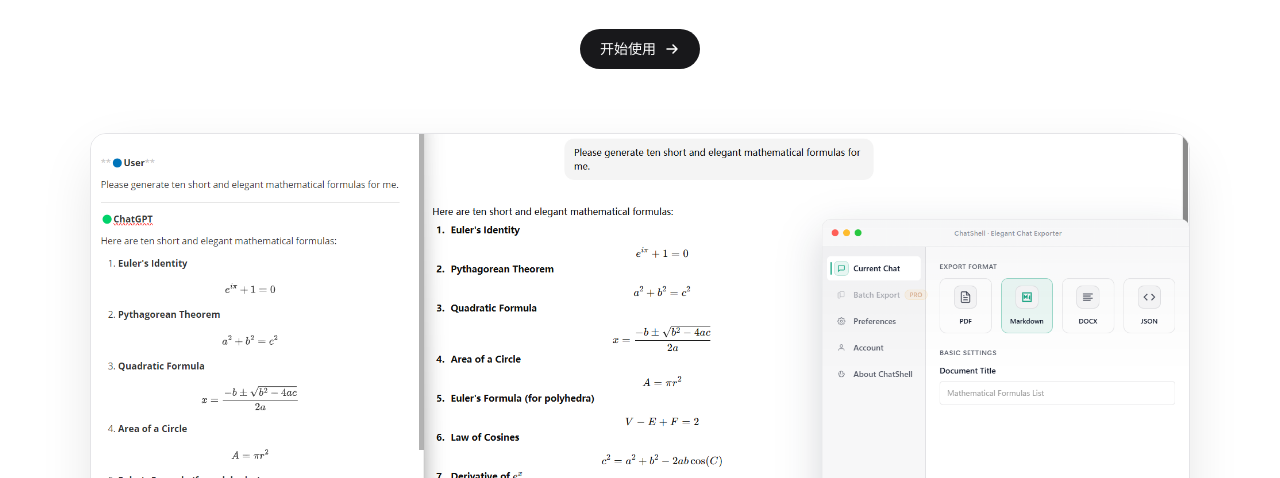
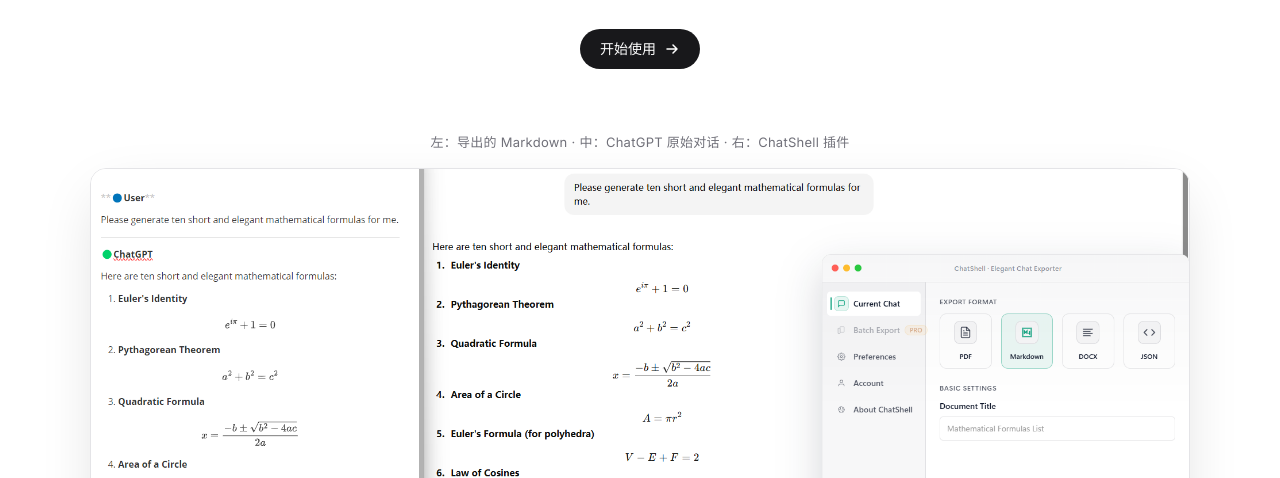
Before and after one commit to cf-jx/chatshell-landing, a website: page index.html in a window 1280 px wide. Shown: the part 322-800 px from the top of the page. Drawn offline with Linux system fonts and the light colour scheme.

Commit message:
feat: add hero image caption explaining the three panels

```diff
--- a/index.html
+++ b/index.html
@@ -51,6 +51,7 @@
 
       <!-- Hero Screenshot -->
       <div class="hero-visual hero-screenshot-container">
+        <p class="hero-caption" data-i18n="hero_caption">左：导出的 Markdown · 中：ChatGPT 原始对话 · 右：ChatShell 插件</p>
         <div class="hero-screenshot-wrapper">
           <img
             src="assets/screenshots/current-conversation.png"
--- a/script.js
+++ b/script.js
@@ -12,6 +12,7 @@
         nav_terms: '服务条款',
         hero_title: '优雅地保存每一段对话',
         hero_subtitle: '本地运行，隐私优先。<br>完美支持 LaTeX 数学公式，导出为 PDF、Markdown、DOCX 等格式。',
+        hero_caption: '左：导出的 Markdown · 中：ChatGPT 原始对话 · 右：ChatShell 插件',
         btn_get_started: '开始使用',
         feature_1_title: '多格式导出',
         feature_1_desc: '支持 PDF、Markdown、DOCX、HTML、JSON 等格式，导出更干净、更可读。',
@@ -135,6 +136,7 @@
         nav_terms: 'Terms of Service',
         hero_title: 'Elegantly save every conversation',
         hero_subtitle: 'Local-first, privacy-focused.<br>Perfect LaTeX math support. Export to PDF, Markdown, DOCX, and more.',
+        hero_caption: 'Left: Exported Markdown · Center: ChatGPT conversation · Right: ChatShell plugin',
         btn_get_started: 'Get Started',
         feature_1_title: 'Multi-format Export',
         feature_1_desc: 'Export to PDF, Markdown, DOCX, HTML, JSON, and more — clean and readable outputs.',
--- a/style.css
+++ b/style.css
@@ -312,6 +312,14 @@
     max-width: 1100px;
     margin: 0 auto;
     padding: 0;
+}
+
+.hero-caption {
+    text-align: center;
+    font-size: 13px;
+    color: var(--color-text-secondary);
+    margin-bottom: 16px;
+    letter-spacing: 0.02em;
 }
 
 .hero-screenshot-wrapper {
```
